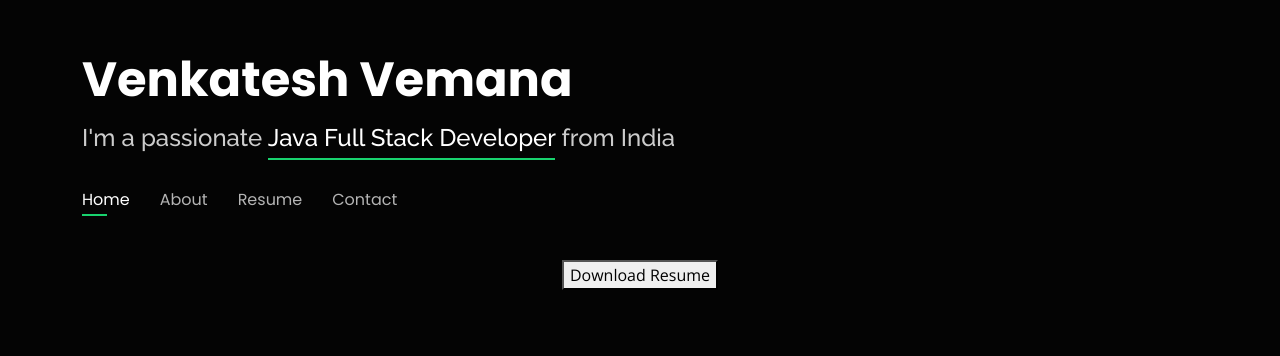
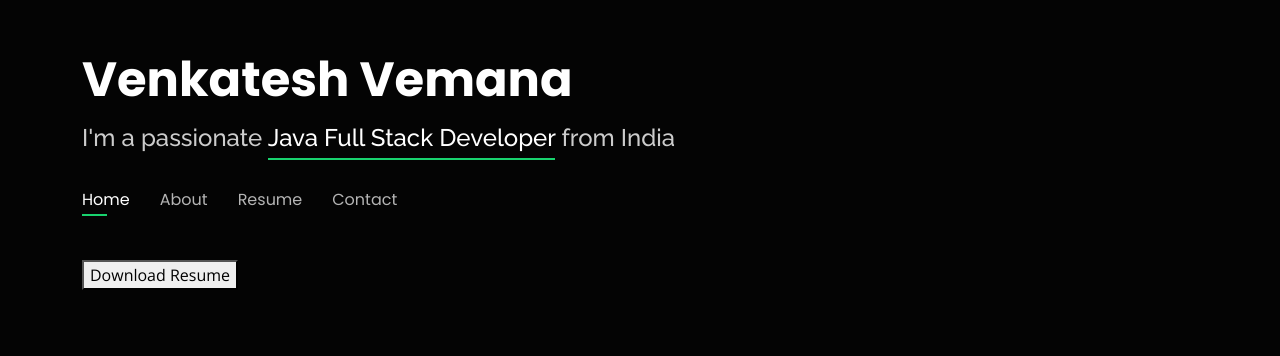
Before and after one commit to vemanavenkatesh137/vemanavenkatesh137.github.io, a plain HTML site: page index.html in a window 1280 px wide. Shown: the part 163-519 px from the top of the page. Drawn offline with nearby package versions, Linux system fonts and the light colour scheme; a web font is replaced by a local one.

Commit message:
Update index.html

```diff
--- a/index.html
+++ b/index.html
@@ -59,7 +59,7 @@
       </nav><!-- .navbar -->
 
       <br><br>
-      <div class="text-center">
+      <div class="contact">
               <a
                 download="Venkatesh Resume"
                 href="../img/Vemana's Resume (1).pdf"
```
